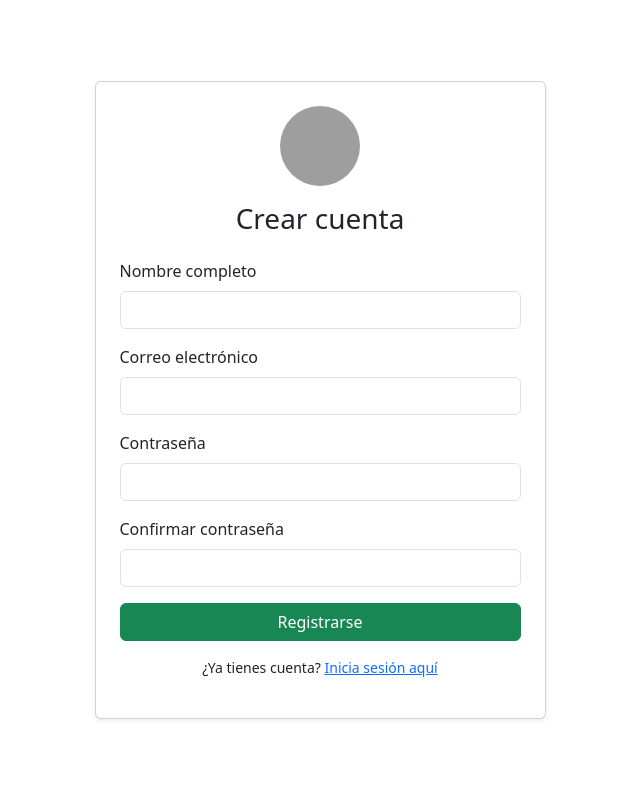
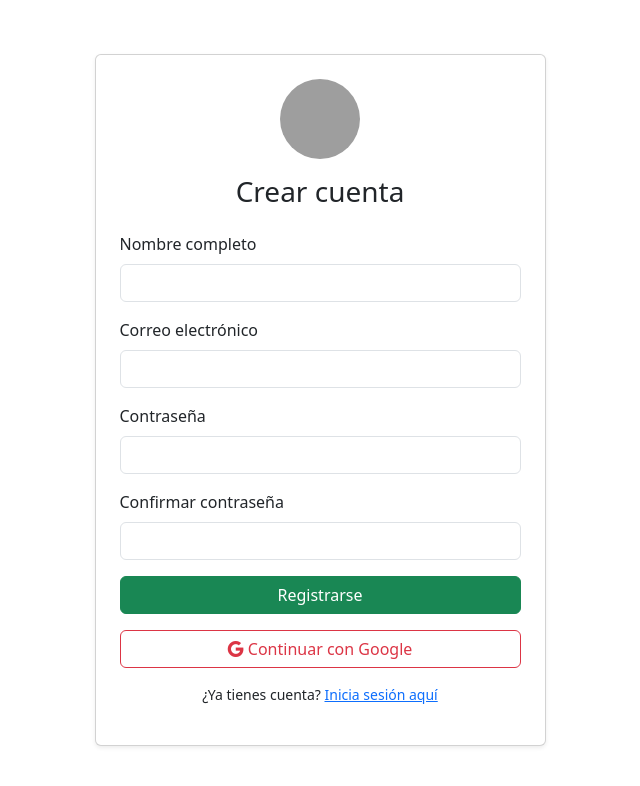
Before and after one commit to RacingCar2060/Racing-Car, a website with bundled scripts: page html/registro.html in a window 1280 px wide. Shown: the whole page, without its empty margins (320-960 px from the left). Built offline with nearby package versions, Linux system fonts and the light colour scheme; grey boxes are pictures that could not be loaded.

Commit message:
Actualización:en diseño de login

```diff
--- a/html/registro.html
+++ b/html/registro.html
@@ -56,6 +56,11 @@
             <!-- Botón -->
             <button type="submit" class="btn btn-success w-100 mb-3">Registrarse</button>
           </form>
+          <!-- Botón Google -->
+          <button type="button" id="googleRegisterBtn" class="btn btn-outline-danger w-100 mb-3">
+          <i class="bi bi-google"></i> Continuar con Google
+          </button>
+
 
           <!-- Mensaje -->
           <div class="alert alert-success d-none" id="successMessage">
```
